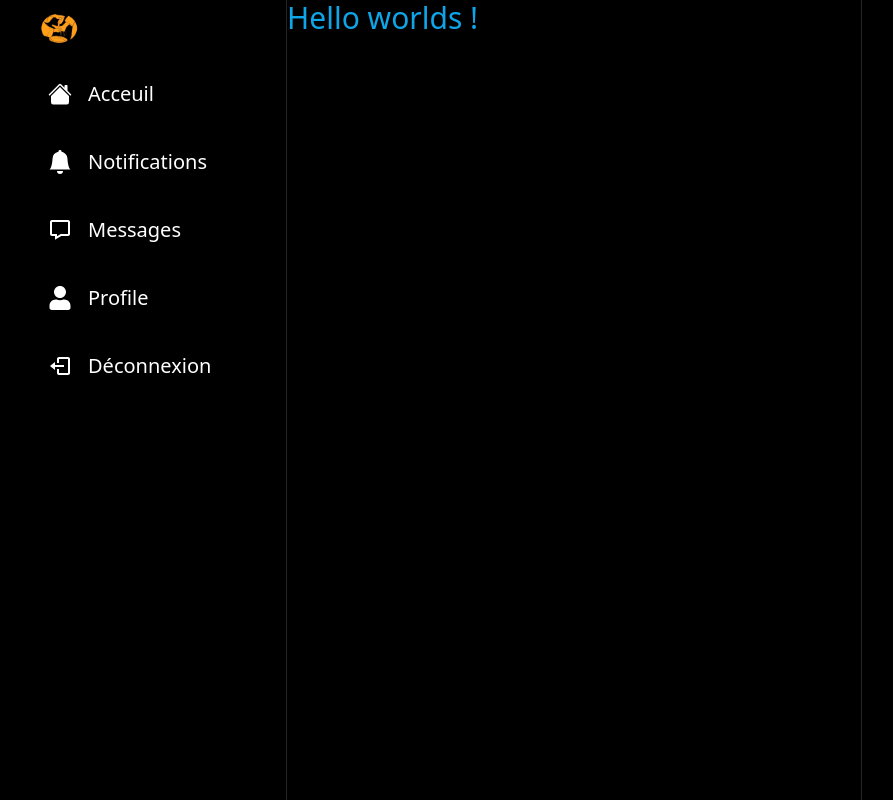
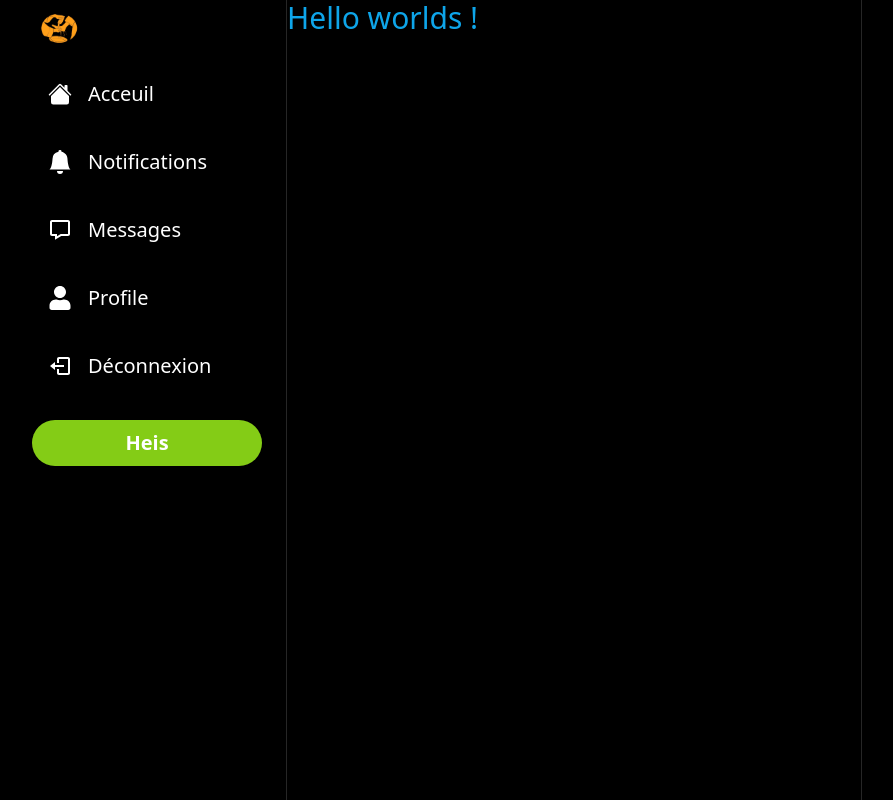
Before and after one commit to GMEntreprise/media-app, a Next.js app: page / in a window 1280 px wide. Shown: the whole page, without its empty margins (66-959 px from the left). Built offline with nearby package versions, Linux system fonts and the light colour scheme.

Commit message:
💄 : Layout > Adding SideBarUnityButton

```diff
--- a/components/layout/Sidebar.tsx
+++ b/components/layout/Sidebar.tsx
@@ -6,6 +6,7 @@ import { BiLogOut, BiMessage } from "react-icons/bi";
 // Composant
 import { SidebarLogo } from "./SidebarLogo";
 import { SidebarItem } from "./SidebarItem";
+import { SidebarUnityButton } from "./SidebarUnityButton";
 
 // Navigation Tab
 const items = [
@@ -45,7 +46,7 @@ export const Sidebar = () => {
             );
           })}
           <SidebarItem onClick={() => {}} icon={BiLogOut} label="Déconnexion" />
-          {/* <SidebarTweetButton /> */}
+          <SidebarUnityButton />
         </div>
       </div>
     </div>
--- a/components/layout/SidebarLogo.tsx
+++ b/components/layout/SidebarLogo.tsx
@@ -7,7 +7,7 @@ export const SidebarLogo = () => {
 
   return (
     <div
-      className="rounded-full h-14 w-14  items-center justify-center hover:bg-blue-300 hover:bg-opacity-10  cursor-pointer transition"
+      className="rounded-full h-14 w-14  items-center justify-center hover:bg-lime-300 hover:bg-opacity-10  cursor-pointer transition"
       onClick={() => router.push("/")}
     >
       <Image
--- /dev/null
+++ b/components/layout/SidebarUnityButton.tsx
@@ -0,0 +1,27 @@
+import { useRouter } from "next/router";
+
+// Librairy
+import { FaFeather } from "react-icons/fa";
+import { RiCommunityFill } from "react-icons/ri";
+import { GiAncientSword } from "react-icons/gi";
+
+// Components
+
+export const SidebarUnityButton = () => {
+  const router = useRouter();
+  return (
+    <div onClick={() => router.push("/")}>
+      <button className="mt-6 lg:hidden rounded-full h-14 w-14 p-4 flex items-center justify-center bg-lime-500 hover:bg-opacity-80 transition cursor-pointer">
+        {/* <FaFeather size={24} color="#fff" /> */}
+        {/* <RiCommunityFill size={24} color="#fff" /> */}
+        <GiAncientSword size={24} color="#fff" />
+      </button>
+      <div className="mt-6 hidden lg:block px-4 py-2 rounded-full bg-lime-500 hover:bg-opacity-90 cursor-pointer transition">
+        <p className="hidden lg:block font-semibold text-center text-white text-[20px]">
+          {" "}
+          Heis{" "}
+        </p>
+      </div>
+    </div>
+  );
+};
```
